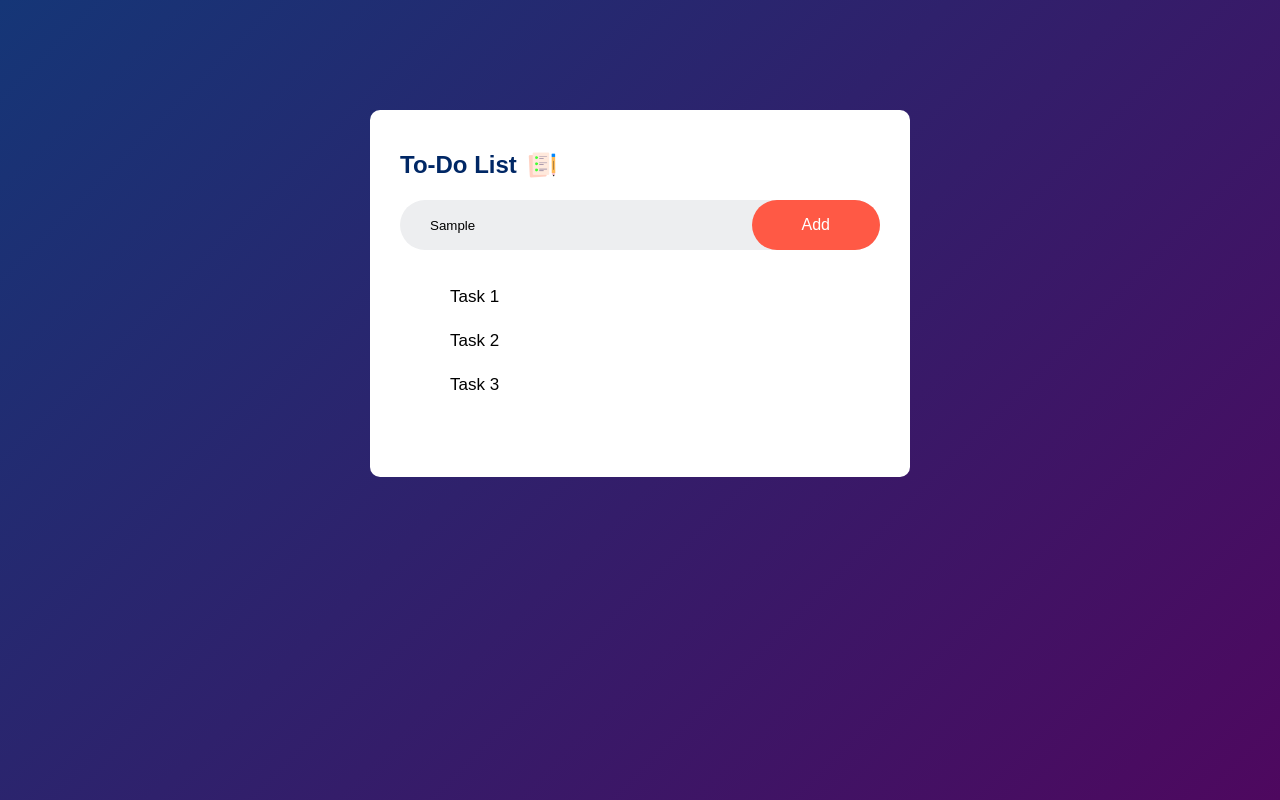
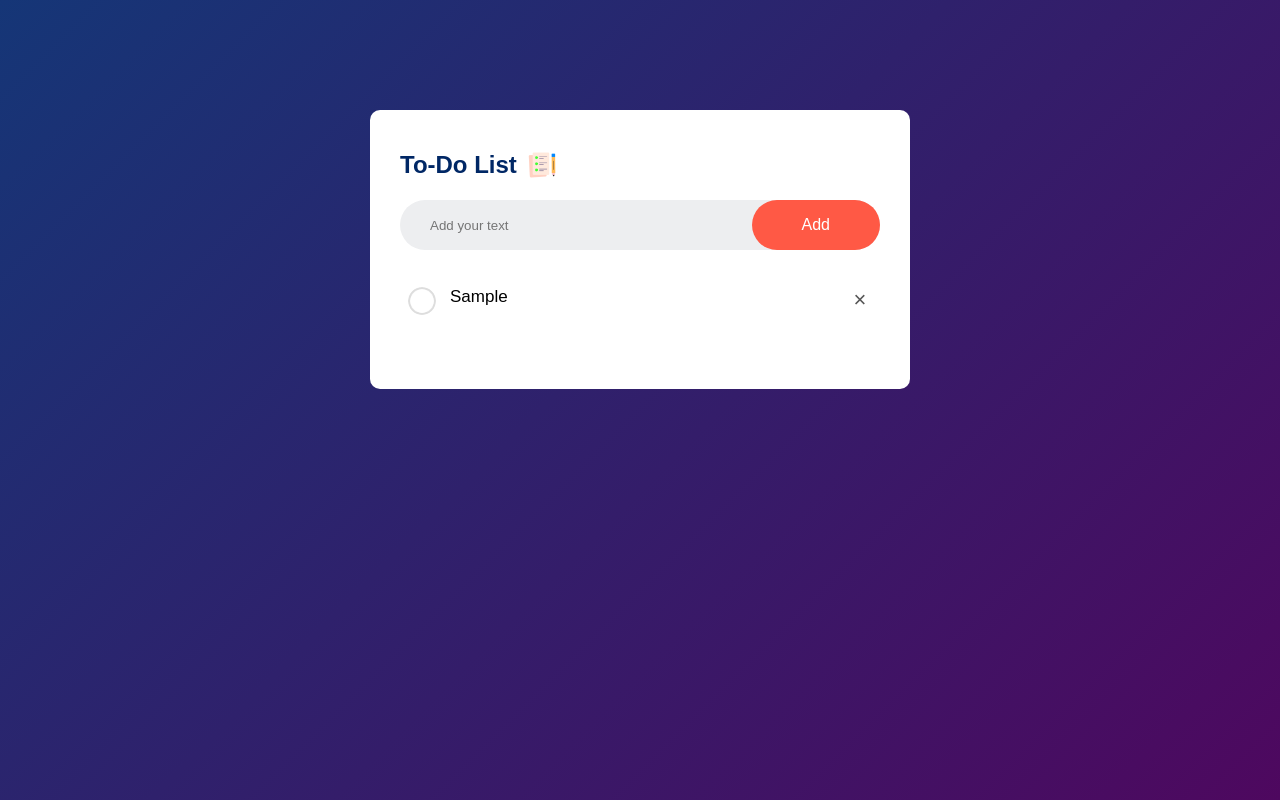
Before and after one commit to brainstormteacup/javascript-todolist, a plain HTML site: page index.html in a window 1280 px wide. Both pictures are taken after typing "Sample" into the empty fields and a click on the button "Add". Drawn offline with Linux system fonts and the light colour scheme.

Commit message:
Found a deprecation and fixed it

```diff
--- a/css/style.css
+++ b/css/style.css
@@ -24,7 +24,7 @@
     align-items: center;
     margin-bottom: 20px;
 }
-.todo-app img{
+.todo-app h2 img{
     width: 30px;
     margin-left: 10px;
 }
@@ -57,10 +57,10 @@ button{
 ul li{
     list-style: none;
     font-size: 17px;
+    position: relative;
     padding: 12px 8px 12px 50px;
     user-select: none;
     cursor: pointer;
-    position: relative;
 }
 ul li::before{
     content: '';
@@ -68,9 +68,30 @@ ul li::before{
     height: 28px;
     width: 28px;
     border-radius: 50%;
-    background-image: url(images/unchecked.png);
+    background-image: url(../images/unchecked.png);
     background-size: cover;
     background-position: center;
     top: 12px;
     left: 8px;
 }
+ul li.checked{
+    color: #555;
+    text-decoration: line-through;
+}
+ul li.checked::before{
+    background-image: url(../images/checked.png);
+}
+ul li span{
+    position: absolute;
+    right: 0;
+    top: 5px;
+    width: 40px;
+    height: 40px;
+    font-size: 22px;
+    color: #555;
+    line-height: 40px;
+    text-align: center;
+}
+ul li span:hover{
+
+}
--- a/index.html
+++ b/index.html
@@ -13,15 +13,16 @@
         </h2>
         <div class="row">
             <input type="text" id="input-box" placeholder="Add your text">
-            <button>Add</button>
+            <button onclick="addTask()">Add</button>
         </div>
         <ul id="list-container">
-            <li>Task 1</li>
+            <!-- <li class="checked">Task 1</li>
             <li>Task 2</li>
-            <li>Task 3</li>
+            <li>Task 3</li> -->
         </ul>
     </div>
 </div>
+<script src="js/script.js"></script>
 </body>
 
 </html>
--- /dev/null
+++ b/js/script.js
@@ -0,0 +1,17 @@
+const inputBox = document.getElementById("input-box");
+const listContainer = document.getElementById("list-container");
+
+function addTask(){
+    if(inputBox.value === ''){
+        alert("You must write something!");
+    }
+    else{
+        let li = document.createElement("li");
+        li.innerHTML = inputBox.value;
+        listContainer.appendChild(li);
+        let span = document.createElement("span");
+        span.innerHTML = "\u00d7";
+        li.appendChild(span);
+    }
+    inputBox.value = '';
+}
```
